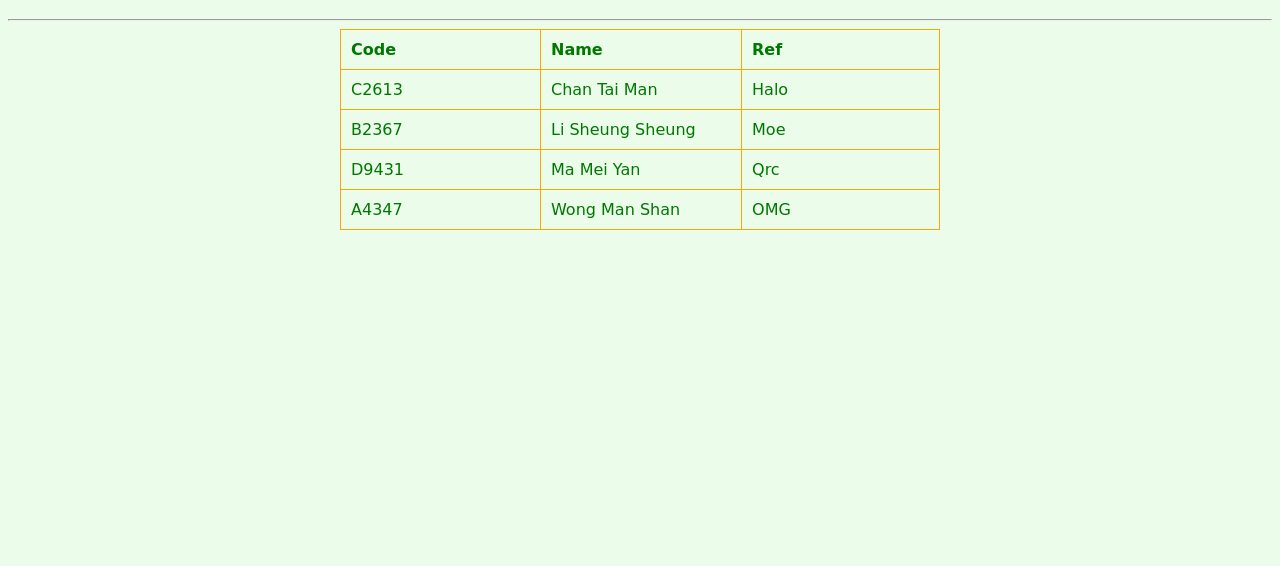
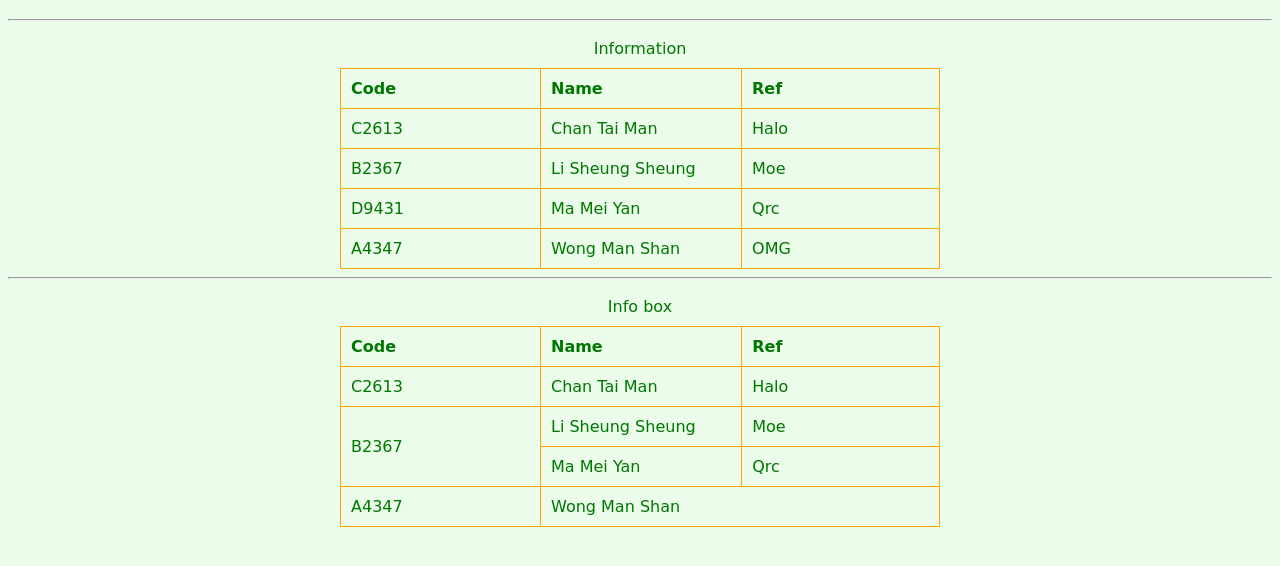
Before and after one commit to carmenthli-boop/20260513a, a plain HTML site: page sb_table.html in a window 1280 px wide. Shown: the part 62-628 px from the top of the page. Drawn offline with Linux system fonts and the light colour scheme; a web font is replaced by a local one.

Commit message:
Add files via upload

```diff
--- a/sb_table.html
+++ b/sb_table.html
@@ -9,17 +9,22 @@
   <style>
     table {
       width: 600px;
-      border-color: orange solid 2px;
-      border-spacing: 1px;
+      border: orange solid 1px;
       border-collapse: collapse;
+      /* border-spacing: 0px; */
       margin: auto;
     }
 
     th,
     td {
+      width: 200px;
       border: orange solid 1px;
       padding: 10px;
-      width: 200px;
+    }
+
+    caption {
+      padding: 10px;
+      font-size: medium;
     }
   </style>
 </head>
@@ -28,6 +33,8 @@
   <h1>Time Table</h1>
   <hr>
   <table>
+    <caption>Information</caption>
+
     <tr>
       <th>Code</th>
       <th>Name</th>
@@ -54,6 +61,39 @@
       <td>OMG</td>
     </tr>
   </table>
+  <hr>
+  <table>
+    <table id="infobox">
+
+
+      <caption>Info box</caption>
+      <table id="infobox" #infobox {}>
+        <tr>
+          <th>Code</th>
+          <th>Name</th>
+          <th>Ref</th>
+        </tr>
+        <tr>
+          <td>C2613</td>
+          <td>Chan Tai Man</td>
+          <td>Halo</td>
+        </tr>
+        <tr>
+          <td rowspan="2">B2367</td>
+          <td>Li Sheung Sheung</td>
+          <td>Moe</td>
+        </tr>
+        <tr>
+          <!-- <td>D9431</td> -->
+          <td>Ma Mei Yan</td>
+          <td>Qrc</td>
+        </tr>
+        <tr>
+          <td>A4347</td>
+          <td colspan="2">Wong Man Shan</td>
+          <!-- <td>OMG</td> -->
+        </tr>
+      </table>
 </body>
 
 </html>
```
